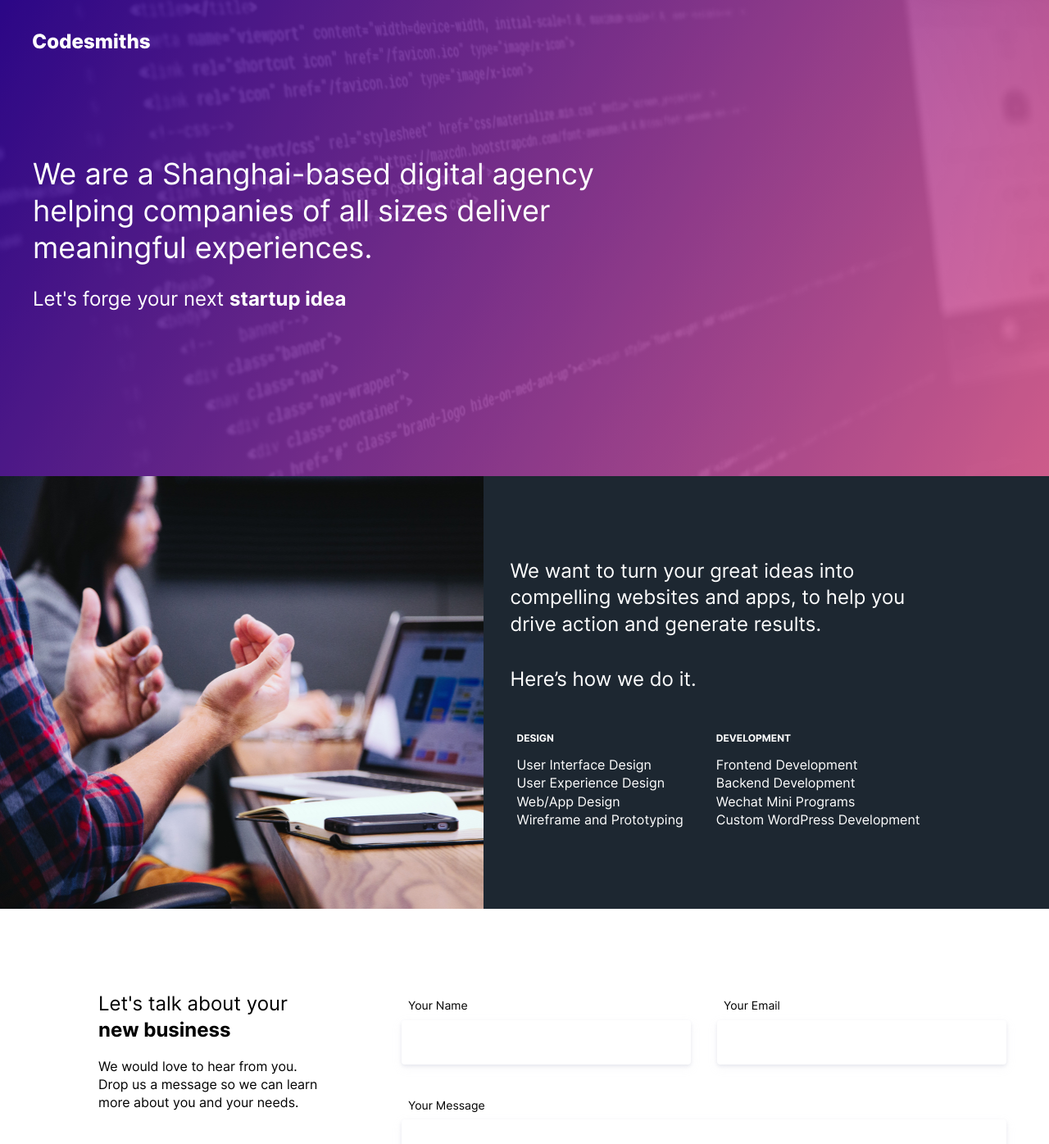
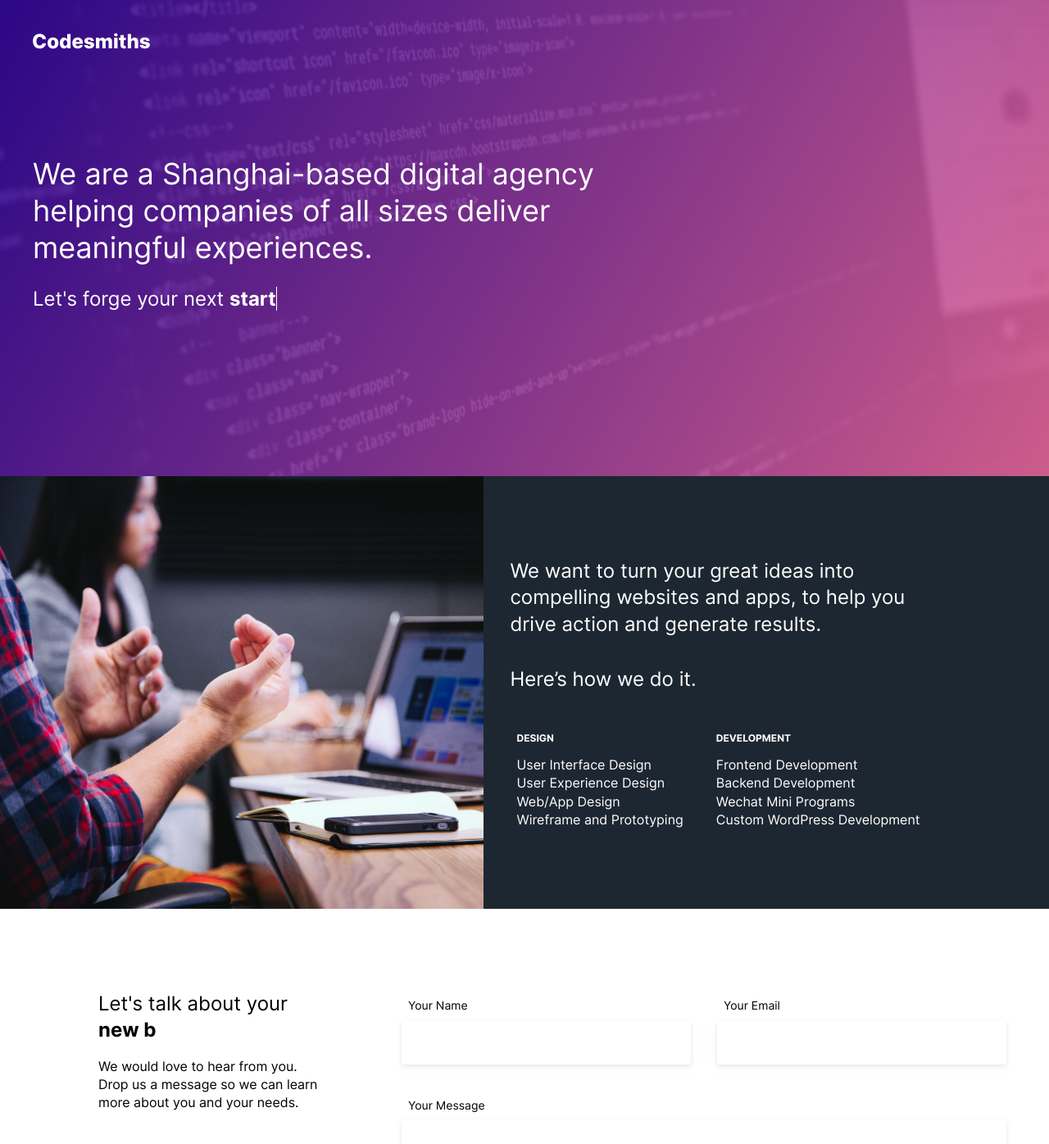
Before and after one commit to irene1216/codesmiths-co.github.io, a Jekyll site: the page built from index.html, in a window 1280 px wide and 1400 px high. Shown: the top 1396 px of the window at 82% size. Built offline with Jekyll 4.4.1, drawn with Linux system fonts in a browser that asks for light colours; nearby versions of some CDN libraries; part of the change alters nothing that is shown.

Commit message:
js for typing effect

```diff
--- a/_includes/contact.html
+++ b/_includes/contact.html
@@ -4,7 +4,7 @@
       Let's talk about your
     </h2>
     <h2 id="closerh2">
-      <b>new business</b>
+      <b class="typewrite" data-period="2000" data-type='[ "new business." ]'></b>
     </h2>
     <p>
       We would love to hear from you. Drop us a message so we can learn more about you and your needs.
--- a/_layouts/default.html
+++ b/_layouts/default.html
@@ -14,5 +14,5 @@
     </footer>
   </body>
   <script type="text/javascript" src="//ajax.googleapis.com/ajax/libs/jquery/2.1.1/jquery.min.js"></script>
-  </script>
+  <script type="text/javascript" src="/assets/js/typing.js" ></script>
 </html>
--- a/_sass/_contact.scss
+++ b/_sass/_contact.scss
@@ -1,6 +1,4 @@
 .contact {
-
-
   display: flex;
   height: 598px;
 
@@ -93,7 +91,6 @@
   }
 }
 
-
 @media (max-width: 540px) {
   .contact {
     height: 830px;
--- /dev/null
+++ b/assets/js/typing.js
@@ -0,0 +1,56 @@
+var TxtType = function (el, toRotate, period) {
+  this.toRotate = toRotate
+  this.el = el
+  this.loopNum = 0
+  this.period = parseInt(period, 10) || 2000
+  this.txt = ''
+  this.tick()
+  this.isDeleting = false
+}
+
+TxtType.prototype.tick = function () {
+  var i = this.loopNum % this.toRotate.length
+  var fullTxt = this.toRotate[i]
+
+  if (this.isDeleting) {
+    this.txt = fullTxt.substring(0, this.txt.length - 1)
+  } else {
+    this.txt = fullTxt.substring(0, this.txt.length + 1)
+  }
+
+  this.el.innerHTML = '<span class="wrap">' + this.txt + '</span>'
+
+  var that = this
+  var delta = 200 - Math.random() * 100
+
+  if (this.isDeleting) { delta /= 2 }
+
+  if (!this.isDeleting && this.txt === fullTxt) {
+    delta = this.period
+    this.isDeleting = true
+  } else if (this.isDeleting && this.txt === '') {
+    this.isDeleting = false
+    this.loopNum++
+    delta = 500
+  }
+
+  setTimeout(function () {
+    that.tick()
+  }, delta)
+}
+
+window.onload = function () {
+  var elements = document.getElementsByClassName('typewrite')
+  for (var i = 0; i < elements.length; i++) {
+    var toRotate = elements[i].getAttribute('data-type')
+    var period = elements[i].getAttribute('data-period')
+    if (toRotate) {
+      new TxtType(elements[i], JSON.parse(toRotate), period)
+    }
+  }
+  // INJECT CSS
+  var css = document.createElement('style')
+  css.type = 'text/css'
+  css.innerHTML = '.typewrite > .wrap { border-right: 0.08em solid #fff}'
+  document.body.appendChild(css)
+}
--- a/index.html
+++ b/index.html
@@ -25,7 +25,7 @@ title: Codesmiths
           We are a Shanghai-based digital agency helping companies of all sizes
           deliver meaningful experiences.
         </h1>
-        <h2>Let's forge your next <strong>startup idea</strong></h2>
+        <h2>Let's forge your next <strong class="typewrite" data-period="2000" data-type='[ "startup idea" ]'></strong></h2>
       </div>
     </div>
   </div>
```
